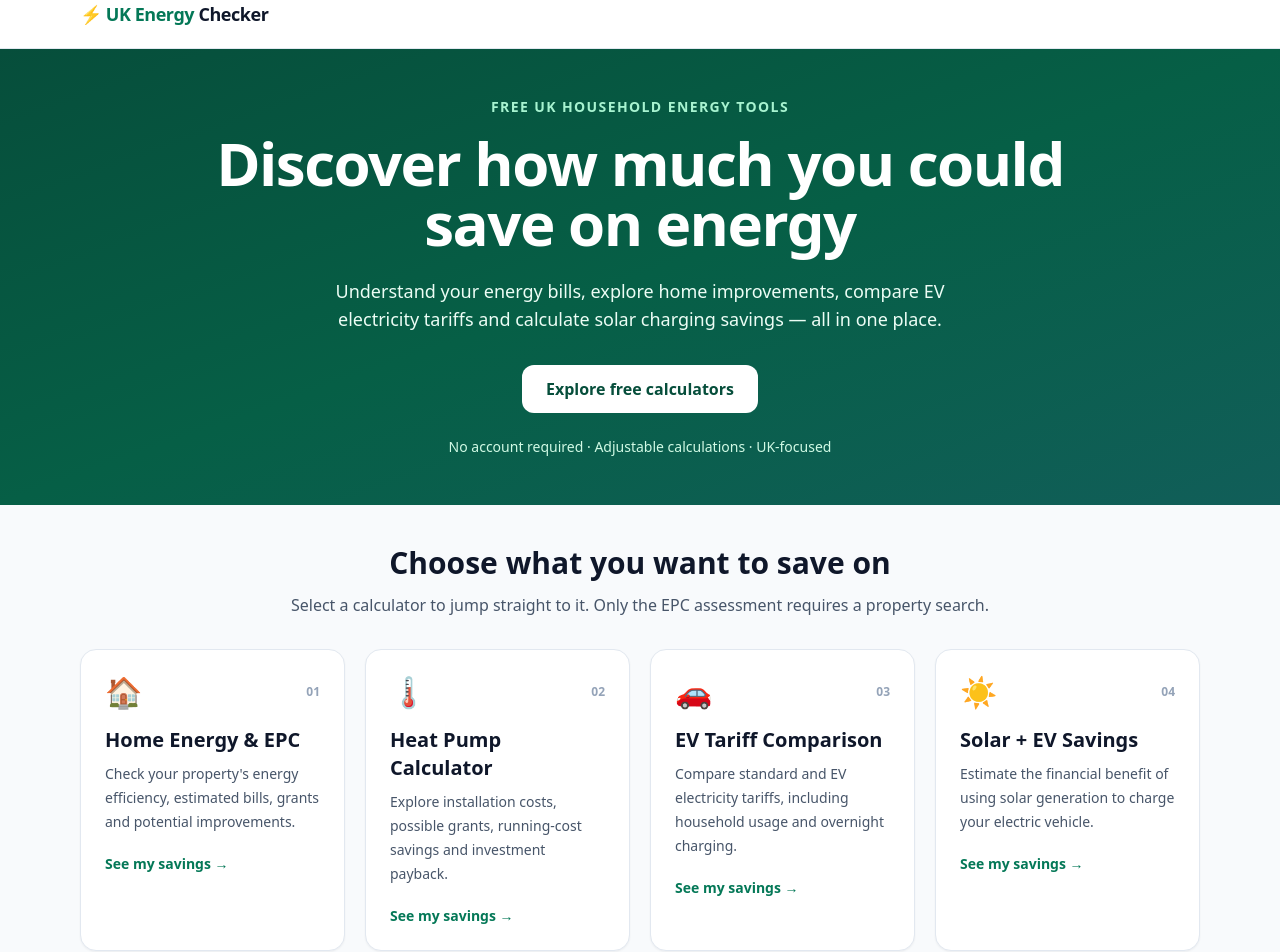
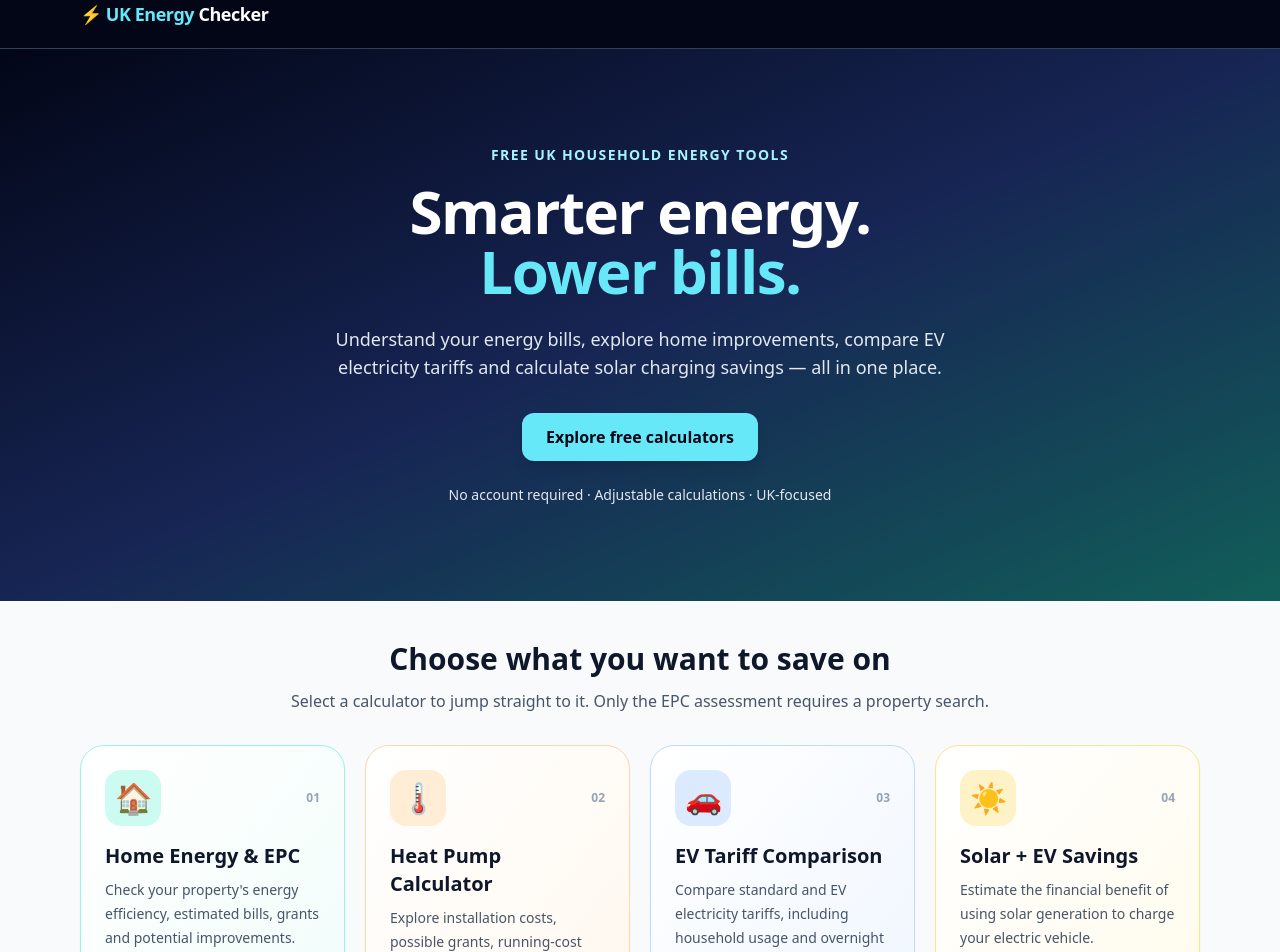
Before and after one commit to nxd519-rgb/uk-energy-checker, a Next.js app: page / in a window 1280 px wide. Shown: the part 20-972 px from the top of the page. Built offline with nearby package versions, Linux system fonts and the light colour scheme.

Commit message:
Refresh energy checker visual design with category colour palettes

```diff
--- a/app/page.tsx
+++ b/app/page.tsx
@@ -13,6 +13,7 @@ const tools = [
       "Check your property's energy efficiency, estimated bills, grants and potential improvements.",
     href: "#epc",
     icon: "🏠",
+    style: "border-teal-200 bg-gradient-to-br from-white to-teal-50 hover:border-teal-500", accent: "text-teal-800", tile: "bg-teal-100",
   },
   {
     number: "02",
@@ -21,6 +22,7 @@ const tools = [
       "Explore installation costs, possible grants, running-cost savings and investment payback.",
     href: "#heat-pumps",
     icon: "🌡️",
+    style: "border-orange-200 bg-gradient-to-br from-white to-orange-50 hover:border-orange-500", accent: "text-orange-800", tile: "bg-orange-100",
   },
   {
     number: "03",
@@ -29,6 +31,7 @@ const tools = [
       "Compare standard and EV electricity tariffs, including household usage and overnight charging.",
     href: "#ev-tariffs",
     icon: "🚗",
+    style: "border-blue-200 bg-gradient-to-br from-white to-blue-50 hover:border-blue-500", accent: "text-blue-800", tile: "bg-blue-100",
   },
   {
     number: "04",
@@ -37,6 +40,7 @@ const tools = [
       "Estimate the financial benefit of using solar generation to charge your electric vehicle.",
     href: "#solar-ev",
     icon: "☀️",
+    style: "border-amber-200 bg-gradient-to-br from-white to-amber-50 hover:border-amber-500", accent: "text-amber-900", tile: "bg-amber-100",
   },
 ];
 
@@ -45,27 +49,27 @@ export default function Page() {
 
   return (
     <main className="min-h-screen bg-slate-50 text-slate-900">
-      <header className="border-b border-slate-200 bg-white">
+      <header className="border-b border-slate-700 bg-slate-950 text-white">
         <div className="mx-auto flex max-w-6xl items-center justify-between gap-4 px-4 py-5">
           <a href="#" className="text-lg font-extrabold tracking-tight">
-            <span className="text-emerald-700">⚡ UK Energy</span>{" "}
+            <span className="text-cyan-300">⚡ UK Energy</span>{" "}
             Checker
           </a>
 
         </div>
       </header>
 
-      <section className="bg-gradient-to-br from-emerald-900 via-emerald-800 to-teal-800 px-4 py-12 text-white">
-        <div className="mx-auto max-w-5xl text-center">
-          <p className="mb-4 text-sm font-semibold uppercase tracking-widest text-emerald-200">
+      <section className="relative overflow-hidden bg-gradient-to-br from-slate-950 via-blue-950 to-teal-800 px-4 py-16 md:py-24 text-white">
+        <div className="relative mx-auto max-w-5xl text-center">
+          <p className="mb-4 text-sm font-semibold uppercase tracking-widest text-cyan-200">
             Free UK household energy tools
           </p>
 
           <h1 className="mx-auto max-w-4xl text-4xl font-extrabold leading-tight tracking-tight md:text-6xl">
-            Discover how much you could save on energy
+            Smarter energy. <span className="block text-cyan-300">Lower bills.</span>
           </h1>
 
-          <p className="mx-auto mt-6 max-w-2xl text-base leading-7 text-emerald-50 md:text-lg">
+          <p className="mx-auto mt-6 max-w-2xl text-base leading-7 text-slate-200 md:text-lg">
             Understand your energy bills, explore home improvements,
             compare EV electricity tariffs and calculate solar
             charging savings — all in one place.
@@ -74,7 +78,7 @@ export default function Page() {
           <div className="mt-8 flex flex-wrap justify-center gap-3">
             <a
               href="#tools"
-              className="rounded-xl bg-white px-6 py-3 font-bold text-emerald-900 hover:bg-emerald-50"
+              className="rounded-xl bg-cyan-300 px-6 py-3 font-bold text-slate-950 shadow-lg hover:bg-cyan-200"
             >
               Explore free calculators
             </a>
@@ -82,7 +86,7 @@ export default function Page() {
 
           </div>
 
-          <p className="mt-6 text-sm text-emerald-100">
+          <p className="mt-6 text-sm text-slate-200">
             No account required · Adjustable calculations · UK-focused
           </p>
         </div>
@@ -107,16 +111,16 @@ export default function Page() {
             <a
               key={tool.number}
               href={tool.href}
-              className="group rounded-2xl border border-slate-200 bg-white p-6 shadow-sm transition hover:border-emerald-400 hover:shadow-md"
+              className={`group flex flex-col rounded-3xl border p-6 shadow-sm transition hover:-translate-y-1 hover:shadow-xl ${tool.style}`}
             >
               <div className="mb-4 flex items-center justify-between">
-                <span className="text-3xl">{tool.icon}</span>
+                <span className={`flex h-14 w-14 items-center justify-center rounded-2xl text-3xl ${tool.tile}`}>{tool.icon}</span>
                 <span className="text-xs font-semibold text-slate-400">
                   {tool.number}
                 </span>
               </div>
 
-              <h3 className="text-xl font-bold group-hover:text-emerald-700">
+              <h3 className="text-xl font-bold">
                 {tool.title}
               </h3>
 
@@ -124,7 +128,7 @@ export default function Page() {
                 {tool.description}
               </p>
 
-              <p className="mt-5 text-sm font-bold text-emerald-700">
+              <p className={`mt-auto pt-5 text-sm font-bold ${tool.accent}`}>
                 See my savings →
               </p>
             </a>
@@ -132,7 +136,7 @@ export default function Page() {
         </div>
       </section>
 
-      <section id="epc" className="scroll-mt-6 bg-white py-10">
+      <section id="epc" className="scroll-mt-6 border-t border-teal-100 bg-gradient-to-br from-teal-50 to-white py-14">
         <div className="mx-auto max-w-4xl px-4">
           <div className="mb-8">
             <p className="text-sm font-semibold uppercase tracking-wide text-emerald-700">
@@ -159,7 +163,7 @@ export default function Page() {
 
       <section
         id="heat-pumps"
-        className="scroll-mt-6 bg-slate-50 py-10"
+        className="scroll-mt-6 border-t border-orange-100 bg-gradient-to-br from-orange-50 to-white py-14"
       >
         <div className="mx-auto max-w-4xl px-4">
           <h2 className="text-3xl font-bold">
@@ -178,7 +182,7 @@ export default function Page() {
 
       <section
         id="ev-tariffs"
-        className="scroll-mt-6 bg-white py-10"
+        className="scroll-mt-6 border-t border-blue-100 bg-gradient-to-br from-blue-50 to-white py-14"
       >
         <div className="mx-auto max-w-4xl px-4">
           <h2 className="text-3xl font-bold">
@@ -215,7 +219,7 @@ export default function Page() {
         </div>
       </section>
 
-      <section className="bg-emerald-950 px-4 py-10 text-white">
+      <section className="bg-blue-950 px-4 py-10 text-white">
         <div className="mx-auto max-w-4xl">
           <h2 className="text-2xl font-bold">
             How reliable are these estimates?
```
